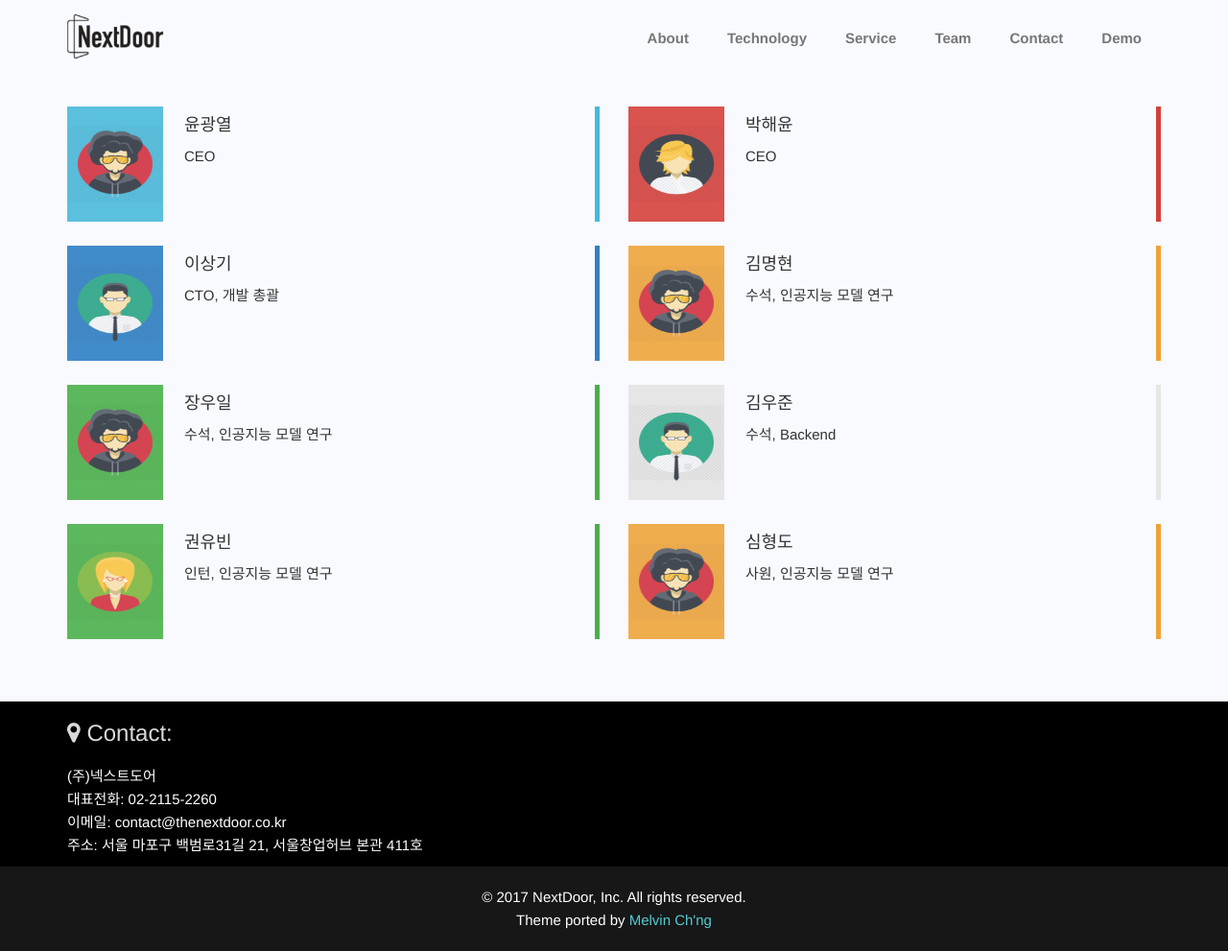
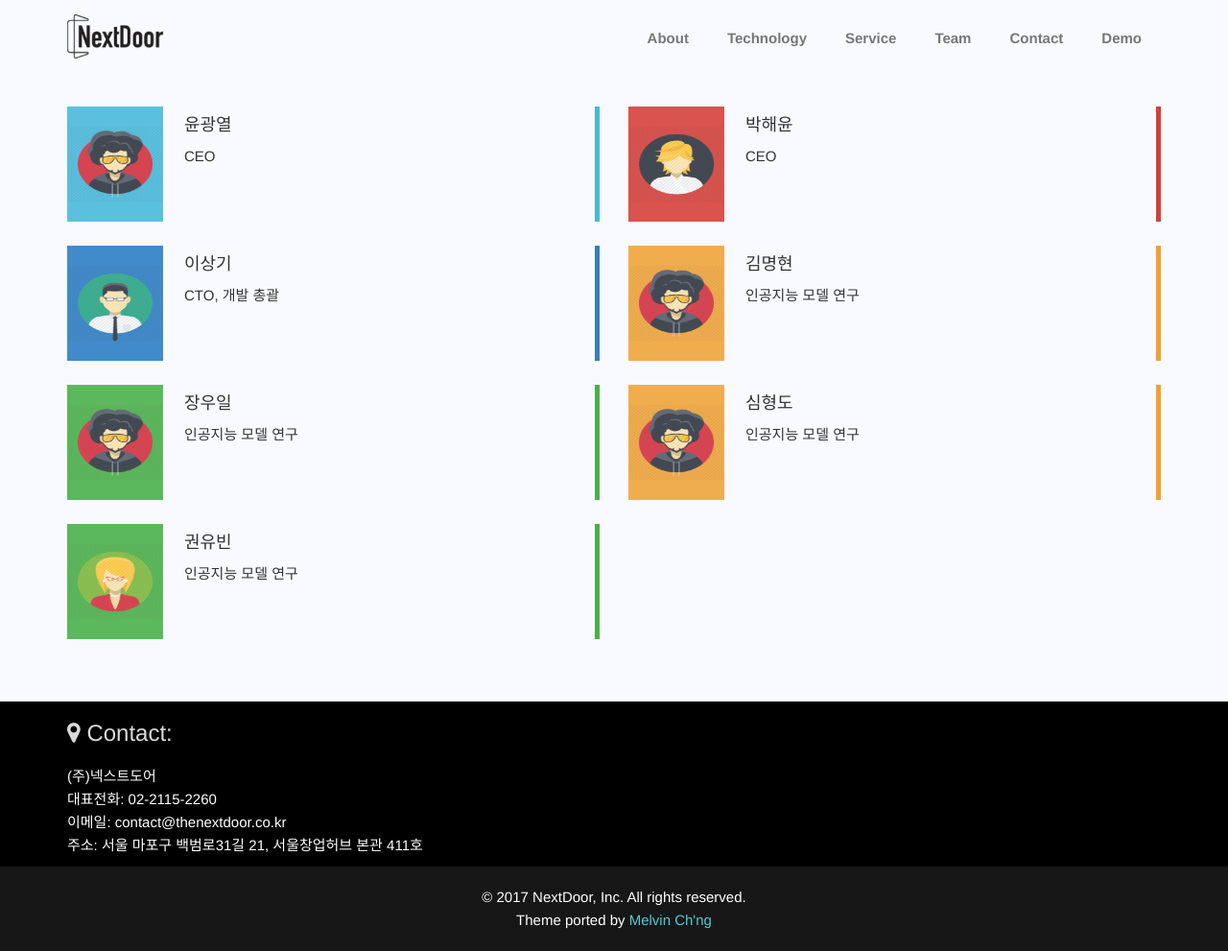
Before and after one commit to nextdoor-ai/nextdoor-ai.github.io, a Jekyll site: the page built from team.html, in a window 1280 px wide. Shown: the whole page at 96% size. Built offline with Jekyll 4.4.1, drawn with Linux system fonts in a browser that asks for light colours.

Commit message:
update members

```diff
--- a/team.html
+++ b/team.html
@@ -38,7 +38,7 @@ permalink: /team
           장우일
         </h4>
         <p>
-          수석, 인공지능 모델 연구
+          인공지능 모델 연구
         </p>
       </div>
       <div class="blockquote-box blockquote-success animated wow fadeInLeft clearfix">
@@ -49,7 +49,7 @@ permalink: /team
           권유빈
         </h4>
         <p>
-          인턴, 인공지능 모델 연구
+          인공지능 모델 연구
         </p>
       </div>
   </div>
@@ -73,18 +73,7 @@ permalink: /team
         김명현
       </h4>
       <p>
-        수석, 인공지능 모델 연구
-      </p>
-    </div>
-    <div class="blockquote-box animated wow fadeInRight clearfix">
-      <div class="square pull-left">
-        <img src="../assets/img/team/member1.png" alt="Feature-img" height="80" width="100">
-      </div>
-      <h4>
-        김우준
-      </h4>
-      <p>
-        수석, Backend
+        인공지능 모델 연구
       </p>
     </div>
     <div class="blockquote-box blockquote-warning animated wow fadeInRight clearfix">
@@ -95,7 +84,7 @@ permalink: /team
         심형도
       </h4>
       <p>
-        사원, 인공지능 모델 연구
+        인공지능 모델 연구
       </p>
     </div>
     </div>
```
